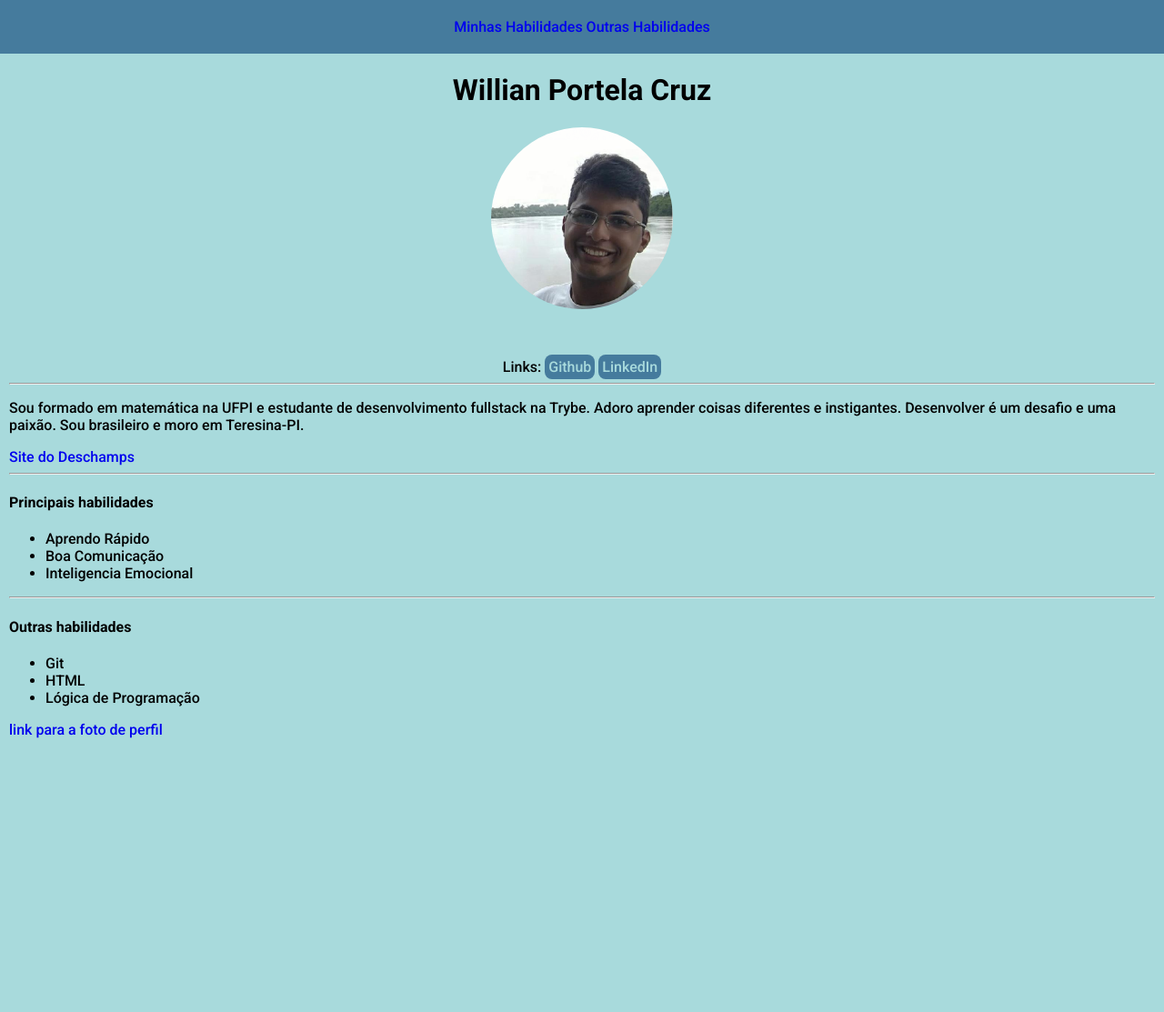
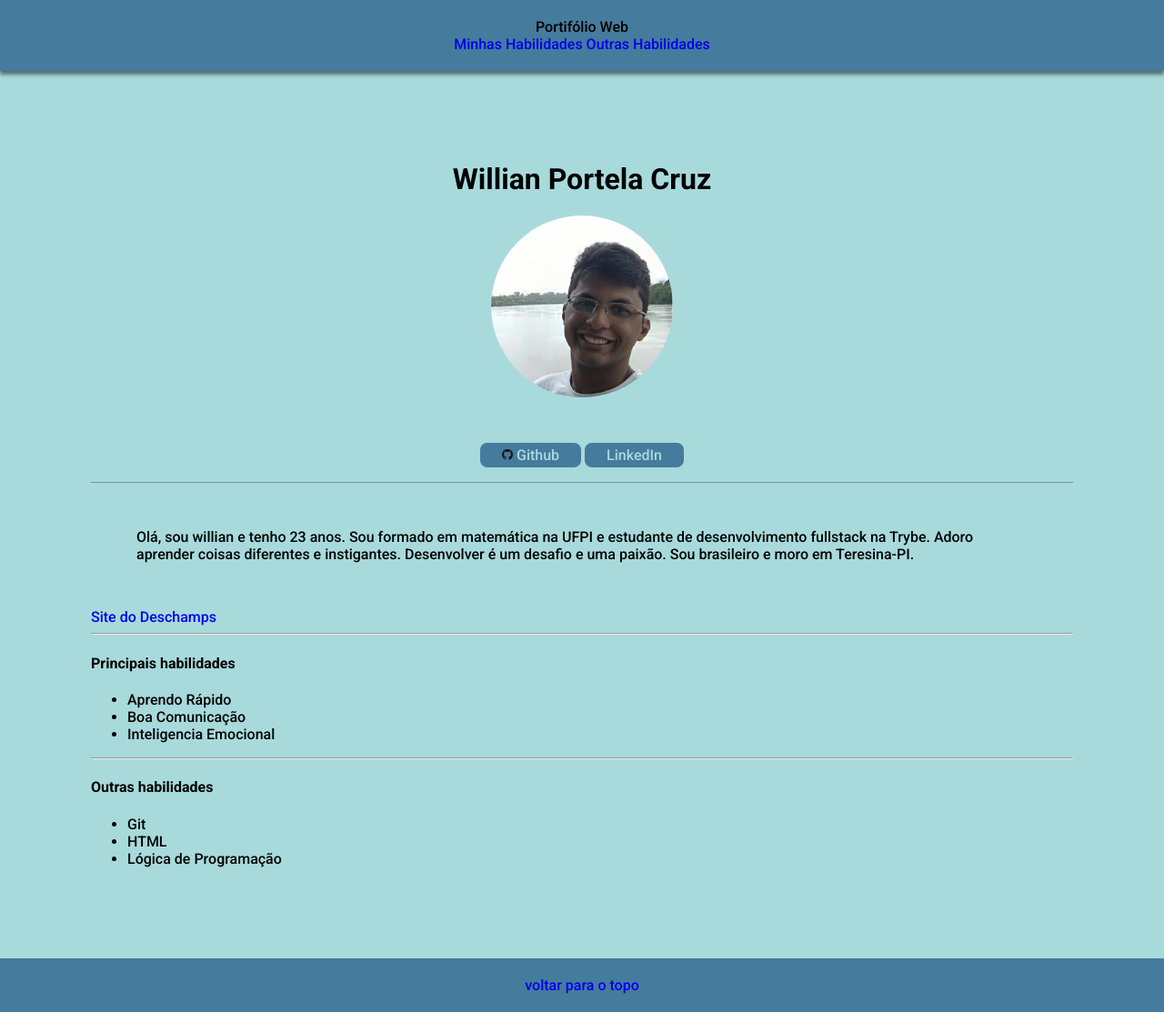
Before and after one commit to will-796/will-796.github.io, a plain HTML site: page index.html in a window 1280 px wide. Shown: the whole page at 91% size. Before the commit the page ends 822 px from the top, so only its background shows below. Drawn offline with Linux system fonts and the light colour scheme.

Commit message:
modificando css e adicionando imagem do github ao link

```diff
--- a/index.html
+++ b/index.html
@@ -11,37 +11,46 @@
       rel="stylesheet"
     />
     <link rel="stylesheet" href="style.css" />
-    <script src="https://kit.fontawesome.com/771f0bcab6.js" crossorigin="anonymous"></script>
+    <script
+      src="https://kit.fontawesome.com/771f0bcab6.js"
+      crossorigin="anonymous"
+    ></script>
     <title>Portifólio</title>
   </head>
   <body>
-    <div class="header">
+    <div class="header" id="header">
+      <span> Portifólio Web </span> <br />
       <a href="#habil">Minhas Habilidades</a>
       <a href="#otherHabil"> Outras Habilidades</a>
     </div>
     <div class="content">
-
-      <div id="nameFoto" >
+      <div id="nameFoto">
         <h1>Willian Portela Cruz</h1>
         <img
           id="fotoPerfil"
           src="imagemPerfil.png"
           alt="foto de perfil de willian portela"
         />
+        <div id="links">
+          <a class="button" href="">
+            <img
+              id="gitHubLogo"
+              src="GitHub-Mark-32px.png"
+              alt="github logo"
+            />
+            Github</a
+          >
+          <a class="button" href="">LinkedIn</a>
+        </div>
       </div>
-      <div id="links">
-        Links:
-        <a class="button" href="">Github</a>
-        <a class="button" href="">LinkedIn</a>
-      </div>
-      <hr>
       <p>
-        Sou formado em matemática na UFPI e estudante de desenvolvimento fullstack
-        na Trybe. Adoro aprender coisas diferentes e instigantes. Desenvolver é um
-        desafio e uma paixão. Sou brasileiro e moro em Teresina-PI.
+        Olá, sou willian e tenho 23 anos. Sou formado em matemática na UFPI e
+        estudante de desenvolvimento fullstack na Trybe. Adoro aprender coisas
+        diferentes e instigantes. Desenvolver é um desafio e uma paixão. Sou
+        brasileiro e moro em Teresina-PI.
       </p>
       <a href="https://filipedeschamps.com.br/">Site do Deschamps</a>
-      <hr>
+      <hr />
 
       <h4 id="habil"><strong>Principais habilidades</strong></h4>
       <ul>
@@ -50,7 +59,7 @@
         <li>Inteligencia Emocional</li>
       </ul>
 
-      <hr>
+      <hr />
 
       <h4 id="otherHabil"><strong>Outras habilidades</strong></h4>
       <ul>
@@ -58,8 +67,9 @@
         <li>HTML</li>
         <li>Lógica de Programação</li>
       </ul>
-
-      <a href="#fotoPerfil">link para a foto de perfil</a>
+    </div>
+    <div class="footer">
+      <a href="#header">voltar para o topo</a>
     </div>
   </body>
 </html>
--- a/style.css
+++ b/style.css
@@ -1,46 +1,65 @@
-body{
-  font-family: 'Roboto', sans-serif;
+body {
+  font-family: "Roboto", sans-serif;
   font-weight: 500;
-  background-color: #A8DADC;
+  background-color: #a8dadc;
   margin: 0;
 }
-img{
-  width: 200px;
-  border-radius: 50%;
-  margin-bottom: 50px;
 
-}
-
-a{
+a {
   text-decoration: none;
 }
 
-#nameFoto{
+p{
+  margin: 50px 50px;
+}
+
+#gitHubLogo{
+  width: 12px;
+  top: 20px;
+}
+
+#fotoPerfil {
+width: 200px;
+border-radius: 50%;
+margin-bottom: 50px;
+}
+
+#nameFoto {
+  text-align: center;
+  border-bottom: 1px solid rgba(0, 0, 0, 0.3);
+  padding-bottom: 20px;
+}
+
+#links {
   text-align: center;
 }
 
-#links{
+.header {
+  background-color: #457b9d;
+  padding: 20px;
   text-align: center;
+  box-shadow: 0px 4px 4px rgba(0, 0, 0, 0.5);
 }
 
-.header{
-  background-color: #457B9D;
+.content {
+  margin: 100px;
+}
+
+.button {
+  border-radius: 8px;
+  padding: 4px 24px;
+  background-color: #457b9d;
+  color: #a8dadc;
+  border: 1px;
+}
+
+.button:hover {
+  background-color: #1d3557;
+  transition: 500ms;
+}
+
+.footer{
+  background-color: #457b9d;
   padding: 20px;
   text-align: center;
 }
-
-.content{
-  margin: 10px;
-}
-
-.button{
-  border-radius: 8px;
-  padding: 4px;
-  background-color: #457B9D;
-  color: #A8DADC;
-}
-
-.button:hover{
-  background-color: #1D3557;
-  transition: 500ms;
-}
```
Also changed, not shown: GitHub-Mark-32px.png (added).
